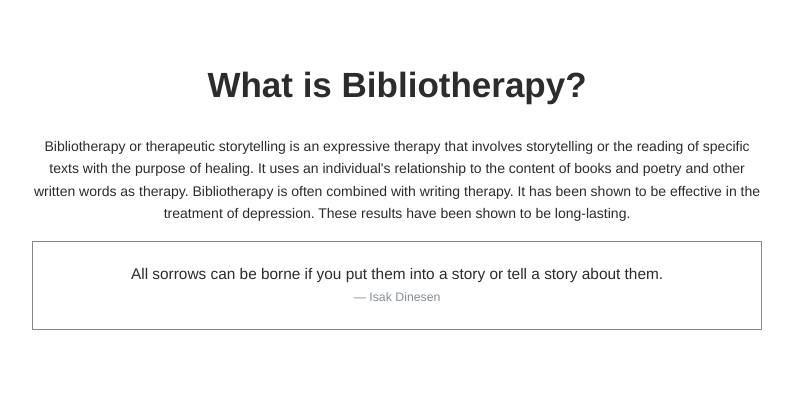
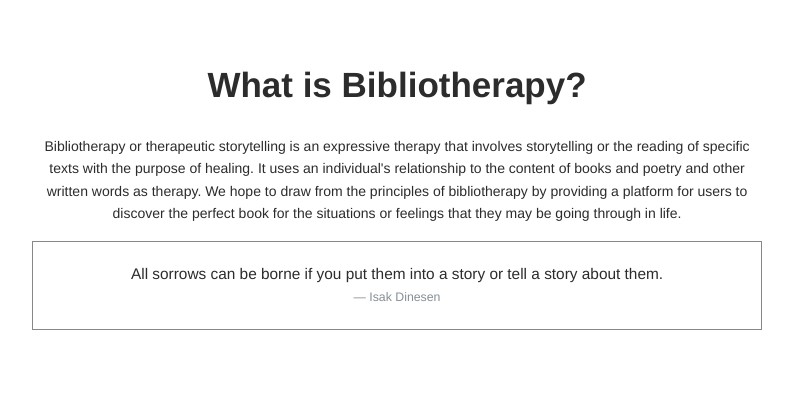
Before and after one commit to FroeMic/FullStack_Info_FinalProject, a Flask app: page / in a window 1280 px wide. Shown: the part 706-1122 px from the top of the page, without its empty margins (243-1036 px from the left). Run offline with Flask 2, Linux system fonts and the light colour scheme; some libraries are stand-ins or nearby versions.

Commit message:
Edited copy

```diff
--- a/app/templates/index.html
+++ b/app/templates/index.html
@@ -43,14 +43,18 @@
             <div class="col-lg-8 ml-auto mr-auto">
               <div class="content-center text-center">
                 <h2 class="title">What is Bibliotherapy?</h2>
-                <p>Bibliotherapy or therapeutic storytelling is an expressive therapy that involves storytelling or the reading of specific texts with the purpose of healing. It uses an individual's relationship to the content of books and poetry and other written words as therapy. Bibliotherapy is often combined with writing therapy. It has been shown to be effective in the treatment of depression. These results have been shown to be long-lasting.</p>
-              </div>
+                <p>Bibliotherapy or therapeutic storytelling is an expressive therapy that involves storytelling or the reading of specific texts with the purpose of healing. It uses an individual's relationship to the content of books and poetry and other written words as therapy. We hope to draw from the principles of bibliotherapy by providing a platform for users to discover the perfect book for the situations or feelings that they may be going through in life.</p>
+
 
               <blockquote class="blockquote text-center">
               <p class="mb-0">All sorrows can be borne if you put them into a story or tell a story about them.</p>
               <footer class="blockquote-footer">Isak Dinesen</footer>
               </blockquote>
 
+              <p>
+               </div>
+
+
             </div>
           </div>
       </div>
```
